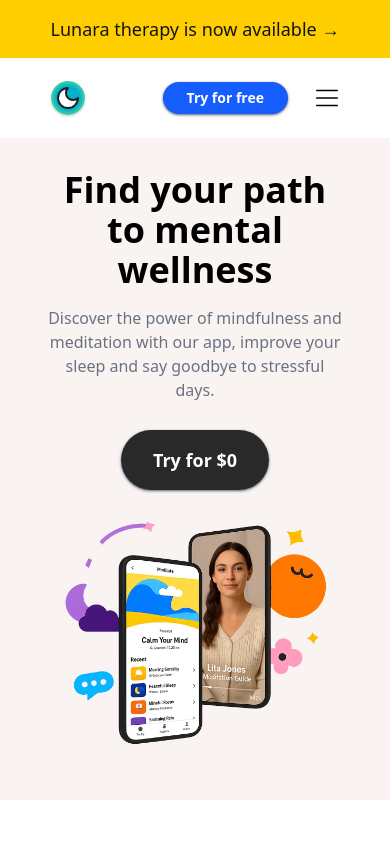
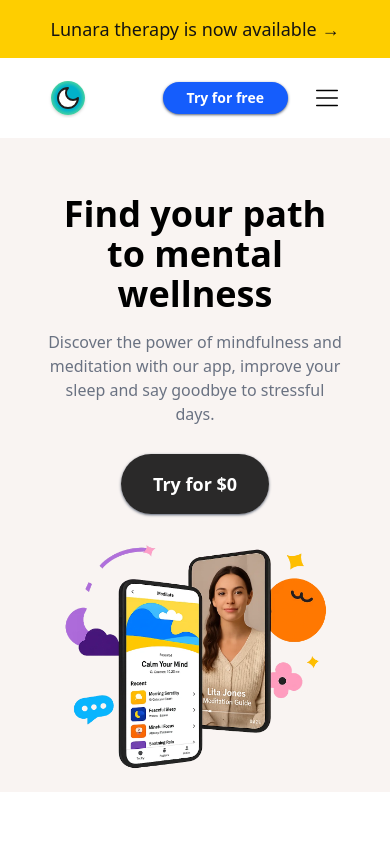
Before and after one commit to Ireneripo/lunara, a React (Vite) app: page / in a window 390 px wide. Shown: the top 844 px of the page. Built offline with nearby package versions, Linux system fonts and the light colour scheme.

Commit message:
style:💄 reduce padding-top on h1

```diff
--- a/src/components/Hero/Hero.jsx
+++ b/src/components/Hero/Hero.jsx
@@ -4,7 +4,7 @@
 function Hero() {
   return (
     <div className="bg-[#F9F4F2]">
-      <div className="flex flex-col items-center md:flex-row md:justify-between md:items-center py-8 px-12 max-w-7xl mx-auto gap-22">
+      <div className="flex flex-col items-center md:flex-row md:justify-between md:items-center pt-14 md:py-8 px-12 max-w-7xl mx-auto gap-22">
         <div className="w-full md:w-1/2 flex justify-center">
           <div className="text-center md:text-left">
             <h1 className="text-4xl md:text-6xl font-semibold mb-4">
```
